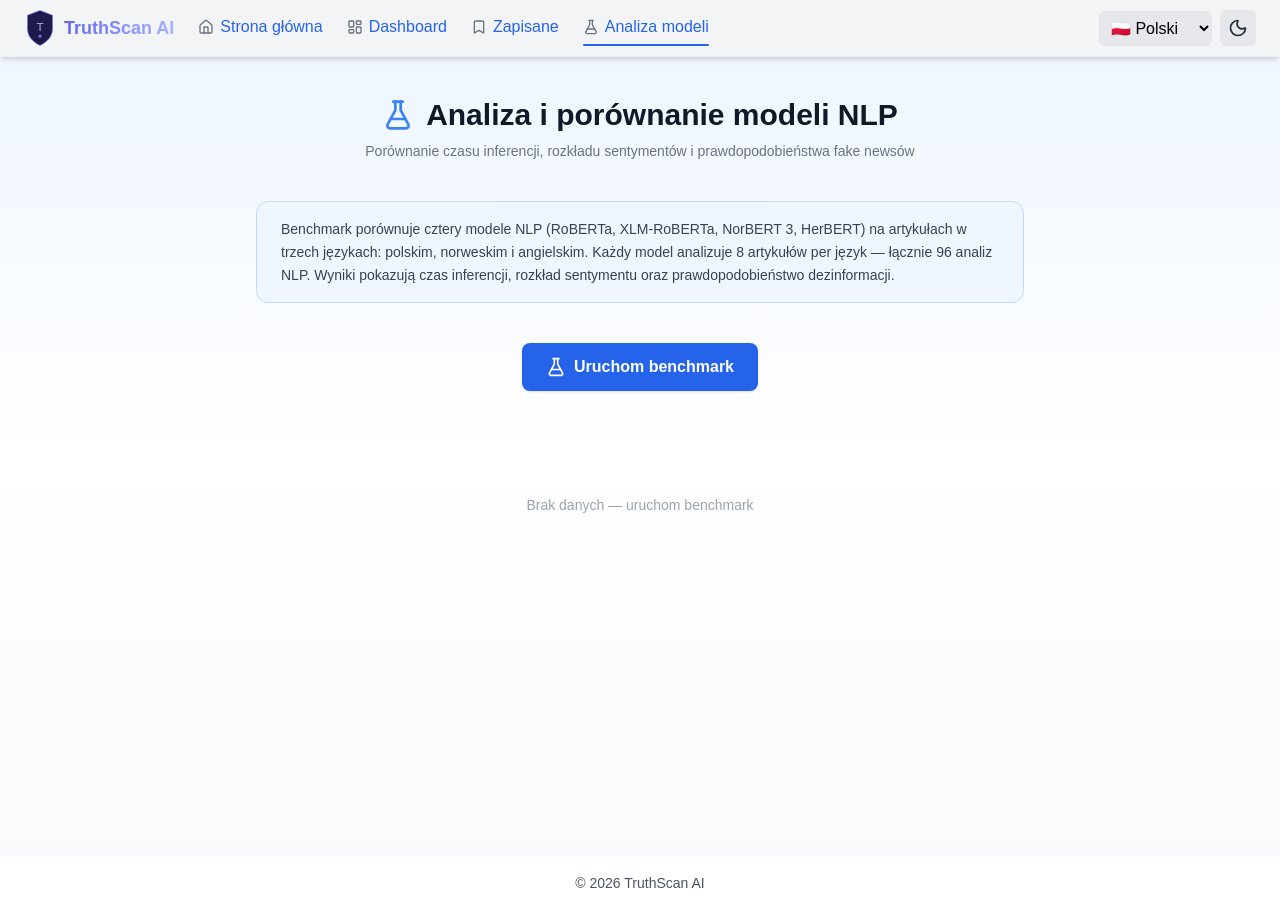
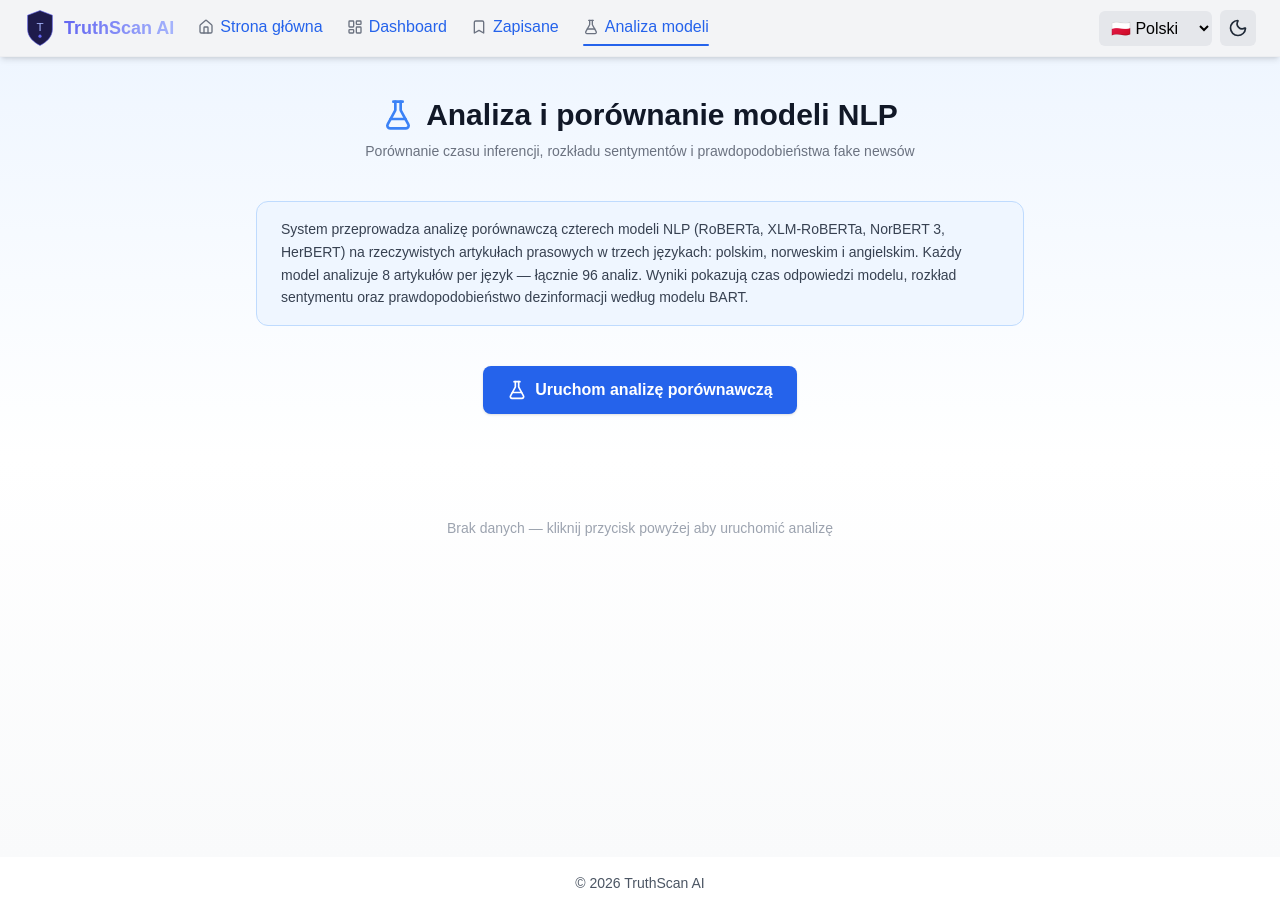
Before and after one commit to Bjornpool/TruthScan-AI-2.0, a Next.js app in the folder frontend/: page /benchmark in a window 1280 px wide. Built offline with nearby package versions, Linux system fonts and the light colour scheme.

Commit message:
feat: aktualizacja tekstów strony benchmark (przycisk, intro, brak danych) PL/EN/NO

```diff
--- a/frontend/app/benchmark/page.tsx
+++ b/frontend/app/benchmark/page.tsx
@@ -61,8 +61,8 @@ const i18n = {
   pl: {
     title:       "Analiza i porównanie modeli NLP",
     subtitle:    "Porównanie czasu inferencji, rozkładu sentymentów i prawdopodobieństwa fake newsów",
-    intro:       "Benchmark porównuje cztery modele NLP (RoBERTa, XLM-RoBERTa, NorBERT 3, HerBERT) na artykułach w trzech językach: polskim, norweskim i angielskim. Każdy model analizuje 8 artykułów per język — łącznie 96 analiz NLP. Wyniki pokazują czas inferencji, rozkład sentymentu oraz prawdopodobieństwo dezinformacji.",
-    runBtn:      "Uruchom benchmark",
+    intro:       "System przeprowadza analizę porównawczą czterech modeli NLP (RoBERTa, XLM-RoBERTa, NorBERT 3, HerBERT) na rzeczywistych artykułach prasowych w trzech językach: polskim, norweskim i angielskim. Każdy model analizuje 8 artykułów per język — łącznie 96 analiz. Wyniki pokazują czas odpowiedzi modelu, rozkład sentymentu oraz prawdopodobieństwo dezinformacji według modelu BART.",
+    runBtn:      "Uruchom analizę porównawczą",
     running:     "Trwa benchmark… (może potrwać 2–3 minuty)",
     chart1:      "Czasy inferencji (ms)",
     chart1Desc:  "Niższy wynik oznacza szybszy model. Pierwsze uruchomienie modelu może być wolniejsze ze względu na ładowanie do pamięci.",
@@ -80,7 +80,7 @@ const i18n = {
     colMax:      "Max (ms)",
     colFake:     "Fake prob%",
     colSent:     "Sentyment",
-    noData:      "Brak danych — uruchom benchmark",
+    noData:      "Brak danych — kliknij przycisk powyżej aby uruchomić analizę",
     errPrefix:   "Błąd:",
     langs:       { en: "Angielski", pl: "Polski", no: "Norweski" },
     sentLabels:  { positive: "Pozytywny", neutral: "Neutralny", negative: "Negatywny" },
@@ -94,8 +94,8 @@ const i18n = {
   en: {
     title:       "NLP Model Analysis and Comparison",
     subtitle:    "Comparison of inference time, sentiment distribution and fake news probability",
-    intro:       "The benchmark compares four NLP models (RoBERTa, XLM-RoBERTa, NorBERT 3, HerBERT) on articles in three languages: Polish, Norwegian and English. Each model analyses 8 articles per language — 96 NLP inferences in total. Results show inference time, sentiment distribution and misinformation probability.",
-    runBtn:      "Run benchmark",
+    intro:       "The system performs a comparative analysis of four NLP models (RoBERTa, XLM-RoBERTa, NorBERT 3, HerBERT) on real news articles in three languages: Polish, Norwegian and English. Each model analyses 8 articles per language — 96 analyses in total. Results show model response time, sentiment distribution and fake news probability according to the BART model.",
+    runBtn:      "Run comparative analysis",
     running:     "Running benchmark… (may take 2–3 minutes)",
     chart1:      "Inference time (ms)",
     chart1Desc:  "Lower score means a faster model. The first model run may be slower due to loading into memory.",
@@ -113,7 +113,7 @@ const i18n = {
     colMax:      "Max (ms)",
     colFake:     "Fake prob%",
     colSent:     "Sentiment",
-    noData:      "No data — run the benchmark",
+    noData:      "No data — click the button above to start the analysis",
     errPrefix:   "Error:",
     langs:       { en: "English", pl: "Polish", no: "Norwegian" },
     sentLabels:  { positive: "Positive", neutral: "Neutral", negative: "Negative" },
@@ -127,8 +127,8 @@ const i18n = {
   no: {
     title:       "Analyse og sammenligning av NLP-modeller",
     subtitle:    "Sammenligning av inferenstid, sentimentfordeling og sannsynlighet for falske nyheter",
-    intro:       "Benchmarken sammenligner fire NLP-modeller (RoBERTa, XLM-RoBERTa, NorBERT 3, HerBERT) på artikler på tre språk: polsk, norsk og engelsk. Hver modell analyserer 8 artikler per språk — totalt 96 NLP-analyser. Resultatene viser inferenstid, sentimentfordeling og sannsynlighet for desinformasjon.",
-    runBtn:      "Kjør benchmark",
+    intro:       "Systemet utfører en komparativ analyse av fire NLP-modeller (RoBERTa, XLM-RoBERTa, NorBERT 3, HerBERT) på ekte nyhetsartikler på tre språk: polsk, norsk og engelsk. Hver modell analyserer 8 artikler per språk — totalt 96 analyser. Resultatene viser modellens svartid, sentimentfordeling og sannsynlighet for feilinformasjon ifølge BART-modellen.",
+    runBtn:      "Kjør komparativ analyse",
     running:     "Kjører benchmark… (kan ta 2–3 minutter)",
     chart1:      "Inferenstid (ms)",
     chart1Desc:  "Lavere score betyr en raskere modell. Første kjøring av modellen kan være tregere på grunn av innlasting i minnet.",
@@ -146,7 +146,7 @@ const i18n = {
     colMax:      "Maks (ms)",
     colFake:     "Fake prob%",
     colSent:     "Sentiment",
-    noData:      "Ingen data — kjør benchmark",
+    noData:      "Ingen data — klikk knappen ovenfor for å starte analysen",
     errPrefix:   "Feil:",
     langs:       { en: "Engelsk", pl: "Polsk", no: "Norsk" },
     sentLabels:  { positive: "Positivt", neutral: "Nøytralt", negative: "Negativt" },
```
